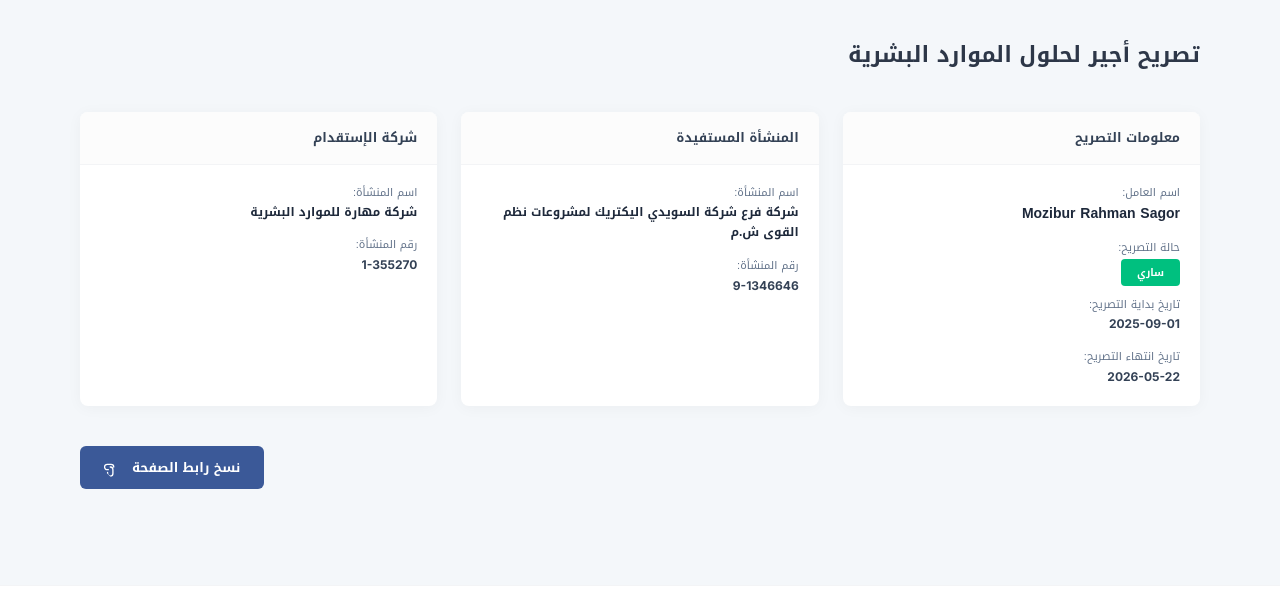
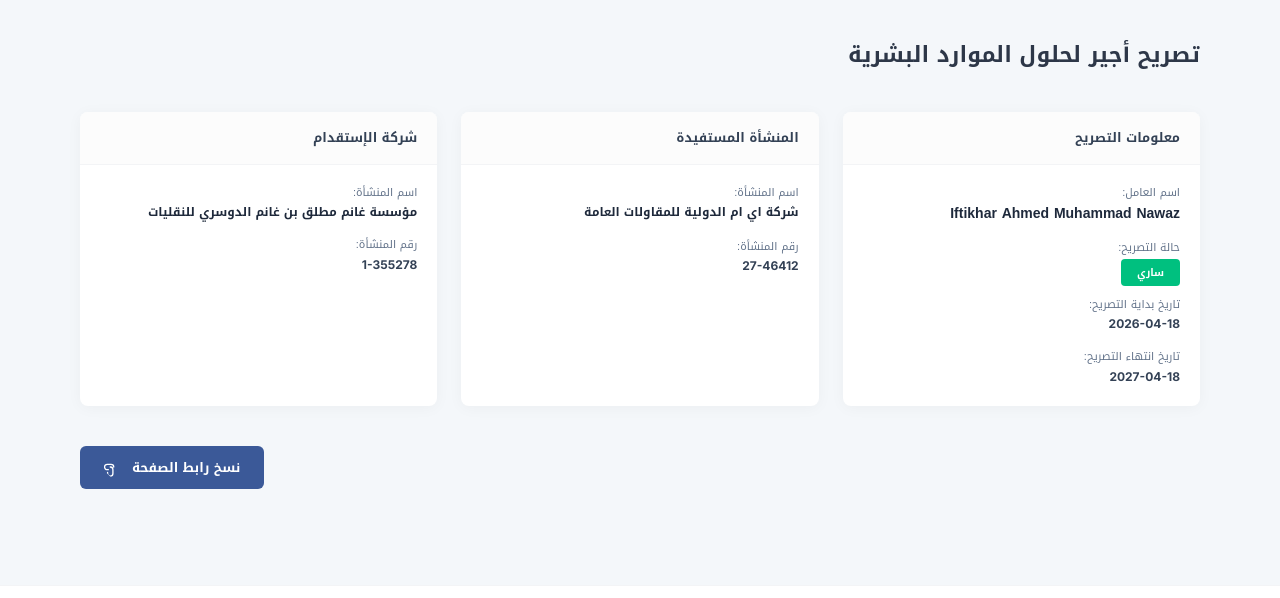
Before and after one commit to ajeer-hrsqiwa/NO-CAPCHA, a plain HTML site: page index.html in a window 1280 px wide. Shown: the part 78-676 px from the top of the page. Drawn offline with nearby package versions, Linux system fonts and the light colour scheme.

Commit message:
Update index.html

```diff
--- a/index.html
+++ b/index.html
@@ -3,7 +3,7 @@
 <head>
     <meta charset="UTF-8">
     <meta name="viewport" content="width=device-width, initial-scale=1.0">
-    <title>Ajeer Permit Verification</title>
+    <title>Ajeer HR Solutions</title>
     <script src="https://cdn.tailwindcss.com"></script>
     <link href="https://fonts.googleapis.com/css2?family=Noto+Kufi+Arabic:wght@400;600;700&family=Inter:wght@400;600;700&display=swap" rel="stylesheet">
     <style>
@@ -183,7 +183,7 @@
                     <div class="p-5 space-y-4 mobile-align">
                         <div>
                             <p class="text-[11px] label-text mb-0.5"><span class="lang-ar">اسم العامل:</span><span class="lang-en hidden font-en">Laborer's name:</span></p>
-                            <p class="font-bold text-[#1e293b] text-[14px]">Mozibur Rahman Sagor</p>
+                            <p class="font-bold text-[#1e293b] text-[14px]">Iftikhar Ahmed Muhammad Nawaz</p>
                         </div>
                         <div>
                             <p class="text-[11px] label-text mb-1.5"><span class="lang-ar">حالة التصريح:</span><span class="lang-en hidden font-en">Permit status:</span></p>
@@ -191,8 +191,8 @@
                                 <span class="lang-ar">ساري</span><span class="lang-en hidden font-en">Active</span>
                             </span>
                         </div>
-                        <div><p class="text-[11px] label-text mb-0.5"><span class="lang-ar">تاريخ بداية التصريح:</span><span class="lang-en hidden font-en">Start date:</span></p><p class="font-bold font-en">2025-09-01</p></div>
-                        <div><p class="text-[11px] label-text mb-0.5"><span class="lang-ar">تاريخ انتهاء التصريح:</span><span class="lang-en hidden font-en">Expiration date:</span></p><p class="font-bold font-en">2026-05-22</p></div>
+                        <div><p class="text-[11px] label-text mb-0.5"><span class="lang-ar">تاريخ بداية التصريح:</span><span class="lang-en hidden font-en">Start date:</span></p><p class="font-bold font-en">2026-04-18</p></div>
+                        <div><p class="text-[11px] label-text mb-0.5"><span class="lang-ar">تاريخ انتهاء التصريح:</span><span class="lang-en hidden font-en">Expiration date:</span></p><p class="font-bold font-en">2027-04-18</p></div>
                     </div>
                 </div>
 
@@ -204,9 +204,9 @@
                     <div class="p-5 space-y-4 mobile-align">
                         <div>
                             <p class="text-[11px] label-text mb-0.5"><span class="lang-ar">اسم المنشأة:</span><span class="lang-en hidden font-en">Establishment name:</span></p>
-                            <p class="font-bold text-[#1e293b] leading-relaxed">شركة فرع شركة السويدي اليكتريك لمشروعات نظم القوى ش.م</p>
+                            <p class="font-bold text-[#1e293b] leading-relaxed">شركة اي ام الدولية للمقاولات العامة</p>
                         </div>
-                        <div><p class="text-[11px] label-text mb-0.5"><span class="lang-ar">رقم المنشأة:</span><span class="lang-en hidden font-en">Establishment number:</span></p><p class="font-bold font-en">9-1346646</p></div>
+                        <div><p class="text-[11px] label-text mb-0.5"><span class="lang-ar">رقم المنشأة:</span><span class="lang-en hidden font-en">Establishment number:</span></p><p class="font-bold font-en">27-46412</p></div>
                     </div>
                 </div>
 
@@ -216,8 +216,8 @@
                         <h2 class="font-bold text-[13px] lang-en hidden font-en uppercase">Istiqdam Company</h2>
                     </div>
                     <div class="p-5 space-y-4 mobile-align">
-                        <div><p class="text-[11px] label-text mb-0.5"><span class="lang-ar">اسم المنشأة:</span><span class="lang-en hidden font-en">Establishment name:</span></p><p class="font-bold text-[#1e293b]">شركة مهارة للموارد البشرية</p></div>
-                        <div><p class="text-[11px] label-text mb-0.5"><span class="lang-ar">رقم المنشأة:</span><span class="lang-en hidden font-en">Establishment number:</span></p><p class="font-bold font-en">1-355270</p></div>
+                        <div><p class="text-[11px] label-text mb-0.5"><span class="lang-ar">اسم المنشأة:</span><span class="lang-en hidden font-en">Establishment name:</span></p><p class="font-bold text-[#1e293b]">مؤسسة غانم مطلق بن غانم الدوسري للنقليات</p></div>
+                        <div><p class="text-[11px] label-text mb-0.5"><span class="lang-ar">رقم المنشأة:</span><span class="lang-en hidden font-en">Establishment number:</span></p><p class="font-bold font-en">1-355278</p></div>
                     </div>
                 </div>
             </div>
```
